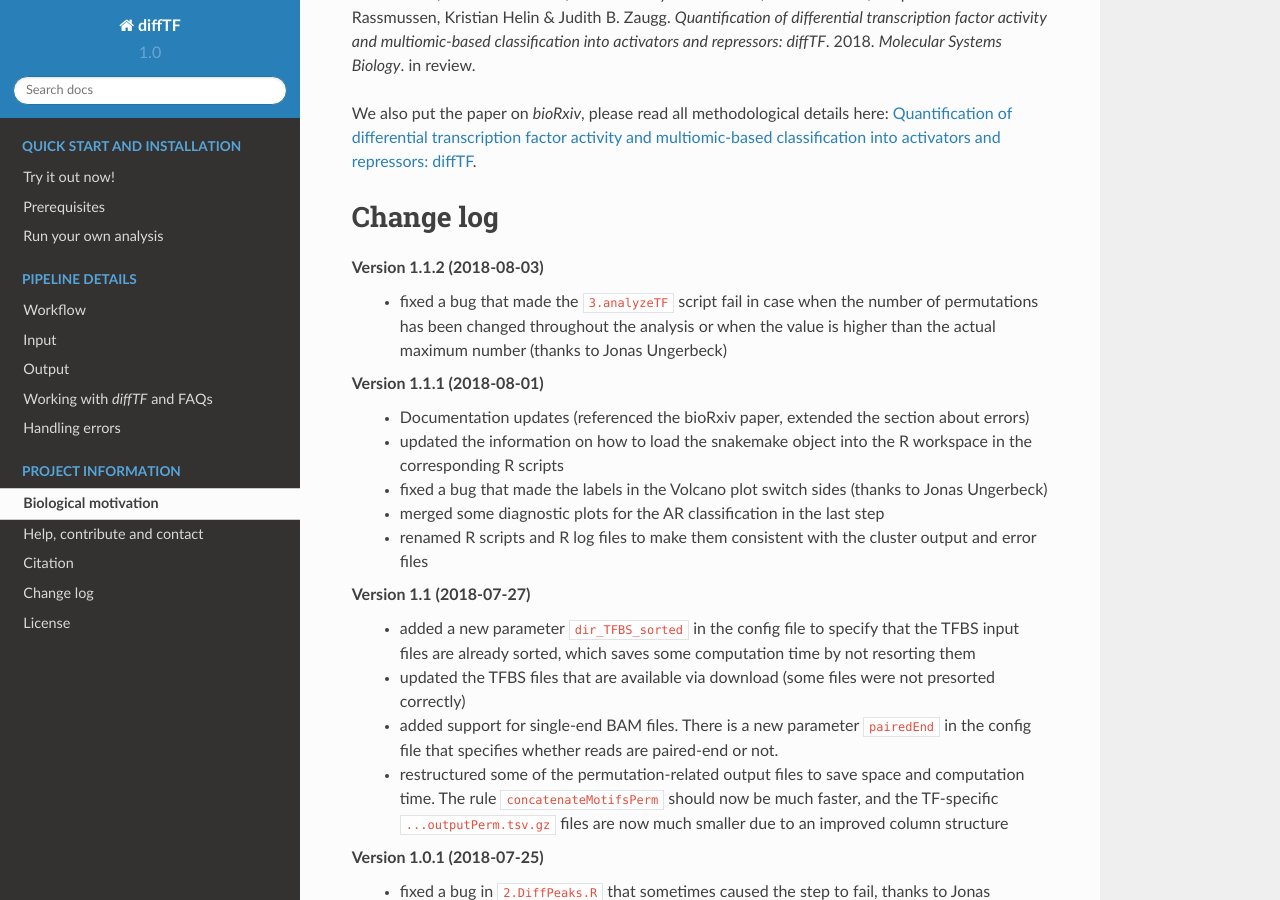
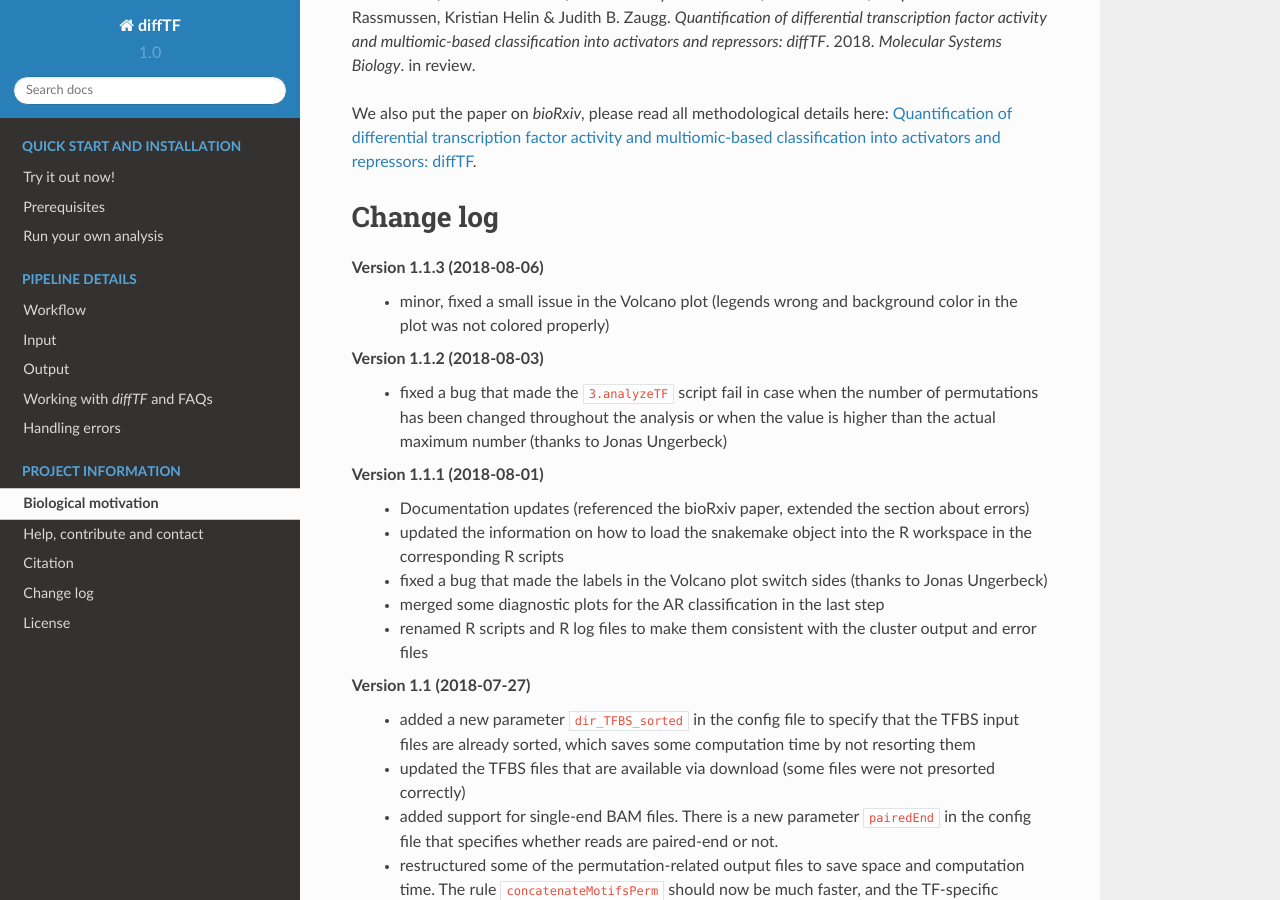
Before and after one commit to jfallmann/diffTF_Fork, a Sphinx documentation site: the page built from docs/projectInfo.rst, in a window 1280 px wide and 900 px high, scrolled down 876 px. Built offline with Sphinx 7.4.7 and the Read the Docs theme 2.0.0, drawn with Linux system fonts in a browser that asks for light colours.

```diff
--- a/docs/projectInfo.rst
+++ b/docs/projectInfo.rst
@@ -30,6 +30,9 @@ We also put the paper on *bioRxiv*, please read all methodological details here:
 
 Change log
 ============================
+
+Version 1.1.3 (2018-08-06)
+    - minor, fixed a small issue in the Volcano plot (legends wrong and background color in the plot was not colored properly)
 
 Version 1.1.2 (2018-08-03)
     - fixed a bug that made the ``3.analyzeTF`` script fail in case when the number of permutations has been changed throughout the analysis or when the value is higher than the actual maximum number (thanks to Jonas Ungerbeck)
```
Also changed, not shown: 3 other files.
